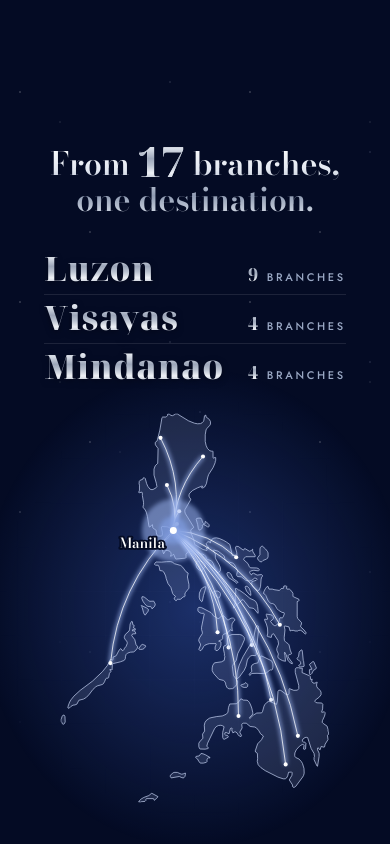
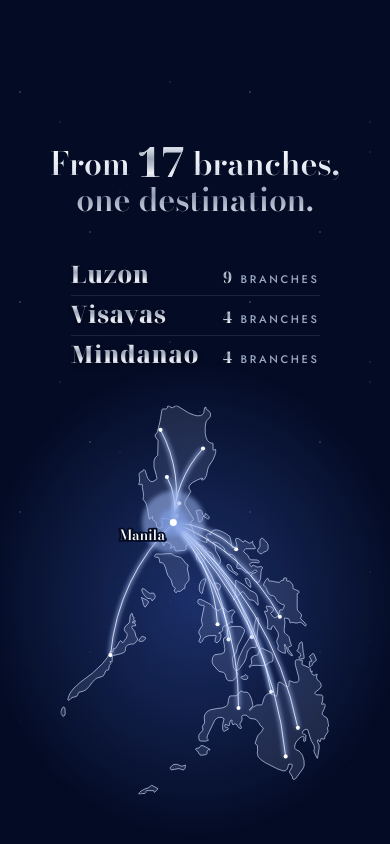
Before and after one commit to KinlieVenice/silver-horizons, a Vue app in the folder frontend/: page / in a window 390 px wide. Shown: the part 2217-3061 px from the top of the page. Built offline with nearby package versions, Linux system fonts and the light colour scheme.

Commit message:
fix: smaller island names in branches scene

```diff
--- a/frontend/src/views/HomeView.vue
+++ b/frontend/src/views/HomeView.vue
@@ -394,7 +394,7 @@ const sparks = Array.from({ length: 14 }, (_, i) => {
           <div class="mt-6 grid md:mt-8" aria-live="off">
             <div v-for="(b, i) in beats" :key="b.id" class="beat-item [grid-area:1/1]" :class="beat === b.id && 'is-on'" :aria-hidden="beat !== b.id">
               <p class="text-[11px] font-medium tracking-[0.3em] text-muted uppercase md:text-xs"><span class="max-md:hidden">{{ i + 1 }} / {{ beats.length }} · </span>{{ b.names.length }} branches</p>
-              <p class="silver-text mt-1 font-display text-4xl leading-none font-semibold sm:text-5xl md:text-7xl">{{ b.name }}</p>
+              <p class="silver-text mt-1 font-display text-[1.7rem] leading-none font-semibold md:text-[2.6rem]">{{ b.name }}</p>
               <!-- each branch a glass chip that lights up as its line lands -->
               <ul class="mx-auto mt-3 flex max-w-md flex-wrap justify-center gap-1 sm:gap-1.5 md:mx-0 md:mt-4 md:justify-start">
                 <li v-for="n in b.names" :key="n" class="branch-chip" :class="lit(n) && 'is-lit'">{{ n }}</li>
@@ -403,11 +403,11 @@ const sparks = Array.from({ length: 14 }, (_, i) => {
             <!-- the end: all three island groups, lit one after another as Manila flares -->
             <ul class="beat-item mx-auto w-fit self-center [grid-area:1/1] md:mx-0 md:self-start" :class="beat === 'done' && 'is-on'" :aria-hidden="beat !== 'done'">
               <li v-for="(b, k) in beats" :key="b.id" class="isle flex items-baseline justify-between gap-6 border-b border-white/10 py-1.5 last:border-0 md:gap-10 md:py-2" :style="{ '--k': k }">
-                <span class="relative font-display text-[2.1rem] leading-none font-semibold md:text-6xl">
+                <span class="relative font-display text-[1.5rem] leading-none font-semibold md:text-[2.4rem]">
                   <span class="chrome-shadow" aria-hidden="true">{{ b.name }}</span>
                   <span class="chrome-text">{{ b.name }}</span>
                 </span>
-                <span class="text-[11px] font-medium tracking-[0.24em] whitespace-nowrap text-muted uppercase md:text-xs"><span class="chrome-num text-lg md:text-2xl">{{ b.names.length }}</span> branches</span>
+                <span class="text-[11px] font-medium tracking-[0.24em] whitespace-nowrap text-muted uppercase md:text-xs"><span class="chrome-num text-base md:text-xl">{{ b.names.length }}</span> branches</span>
               </li>
             </ul>
           </div>
```
